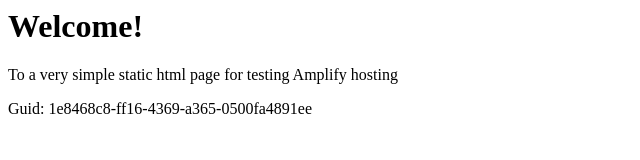
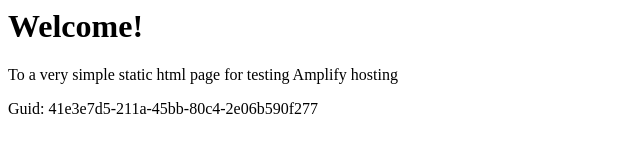
Before and after one commit to aws-aemilia-syd/Github-PR-Commit-Integration-Test-DoNotTouch-Gith-BKMSSQOA-v1-preprod-ap-southeast-2, a website: page src/index.html in a window 1280 px wide. Shown: the full height of the page, 0-640 px from the left. Drawn offline with Linux system fonts and the light colour scheme.

Commit message:
commit from integ tests

```diff
--- a/src/index.html
+++ b/src/index.html
@@ -12,6 +12,6 @@
 <body>
     <h1>Welcome!</h1>
     <p>To a very simple static html page for testing Amplify hosting</p>
-    <p>Guid: 1e8468c8-ff16-4369-a365-0500fa4891ee</p></body>
+    <p>Guid: 41e3e7d5-211a-45bb-80c4-2e06b590f277</p></body>
 
 </html>
```
